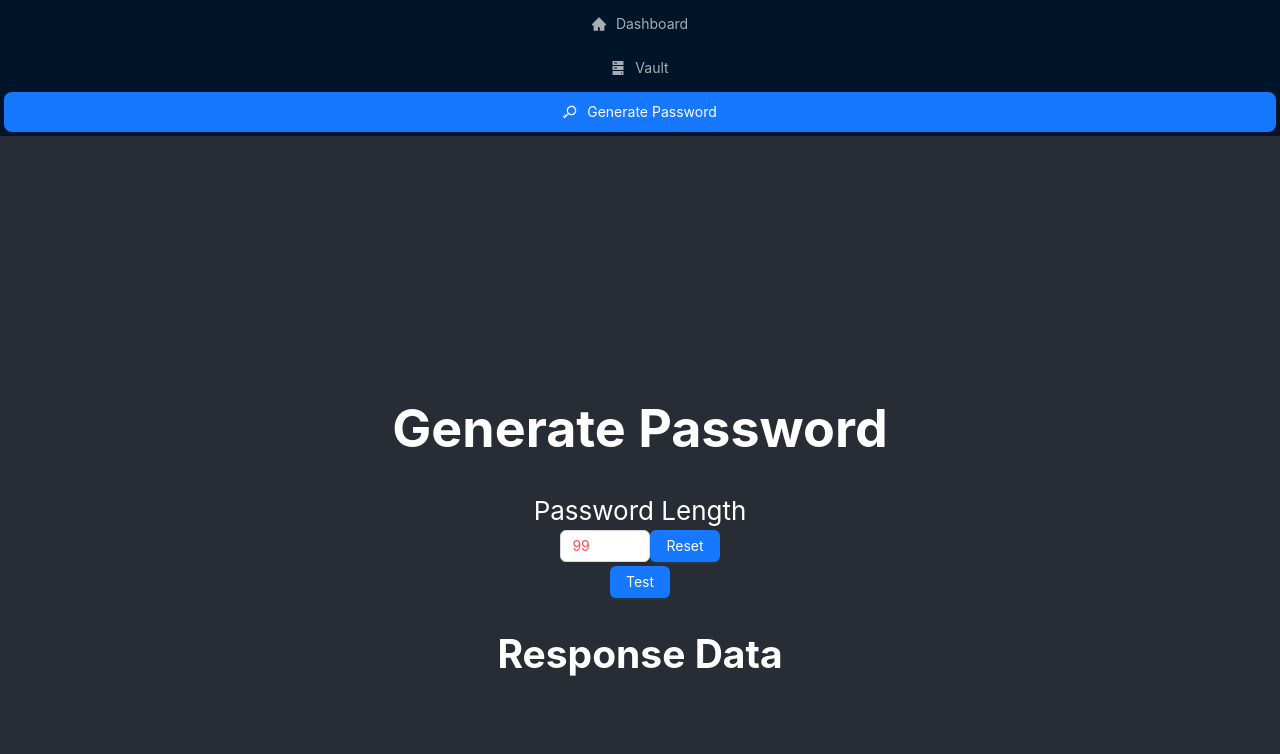
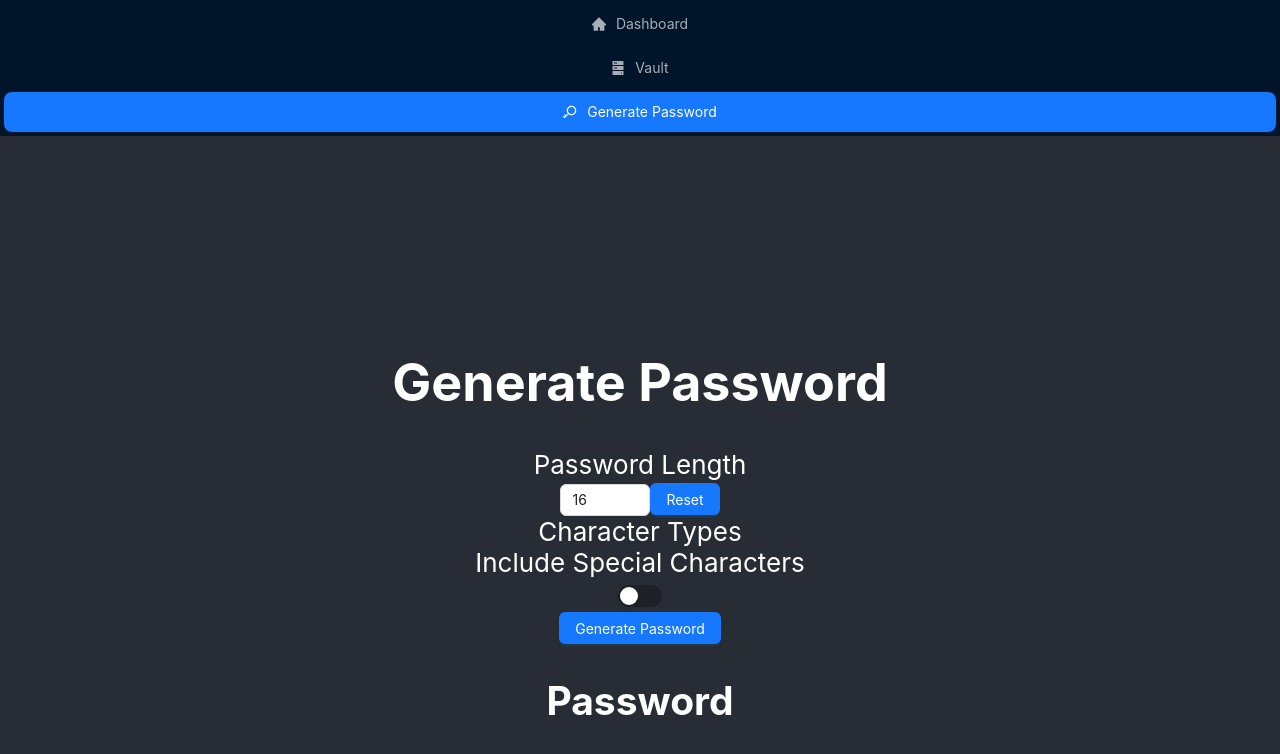
Before and after one commit to jalowe13/passnow, a React (Create React App) app: page / in a window 1280 px wide. Both pictures are taken after a click on the item "Generate Password". Shown: the top 754 px of the page. Built offline with nearby package versions, Linux system fonts and the light colour scheme.

Commit message:
Special character toggle

```diff
--- a/src/GeneratePassword.tsx
+++ b/src/GeneratePassword.tsx
@@ -2,12 +2,12 @@
 // Jacob Lowe
 
 import React, { useState } from "react";
-import { InputNumber, Button } from "antd";
+import { InputNumber, Button, Switch } from "antd";
 
 interface GeneratePasswordProps {
   handleButtonClick: (
     endpoint: string,
-    data: { passwordLength: string | number | null }
+    data: { passwordLength?: string | number | null; charToggle?: boolean }
   ) => void;
   items: { label: string }[];
   responseData: string;
@@ -17,7 +17,12 @@ const GeneratePassword: React.FC<GeneratePasswordProps> = ({
   handleButtonClick,
   responseData,
 }) => {
-  const [value, setValue] = useState<string | number | null>("99"); // Default value for the input number
+  const [value, setValue] = useState<string | number | null>("16"); // Default value for the input number
+  const [charToggle, setCharToggle] = useState<boolean>(false); // Default value for the toggle button
+  const onCharToggleClick = (checked: boolean) => {
+    setCharToggle(checked); // Set the toggle button to the opposite of what it currently is
+  };
+
   return (
     <div>
       <h1>Generate Password</h1>
@@ -39,16 +44,26 @@ const GeneratePassword: React.FC<GeneratePasswordProps> = ({
           Reset
         </Button>
         <div>
+          <div>Character Types</div>
+          <div>Include Special Characters</div>
+          <Switch checked={charToggle} onClick={onCharToggleClick} />
+        </div>
+        <div>
           <Button
             type="primary"
             onClick={() => {
-              handleButtonClick("generate-password", { passwordLength: value });
+              const passwordLength =
+                typeof value === "string" ? parseInt(value, 10) : value;
+              handleButtonClick("generate-password", {
+                passwordLength,
+                charToggle: charToggle,
+              });
             }}
           >
-            Test
+            Generate Password
           </Button>
           <div>
-            <h2>Response Data</h2>
+            <h2>Password</h2>
             <div>{responseData}</div>
           </div>
         </div>
```
Also changed, not shown: 2 other files (tests, documents, lock files or other folders).
